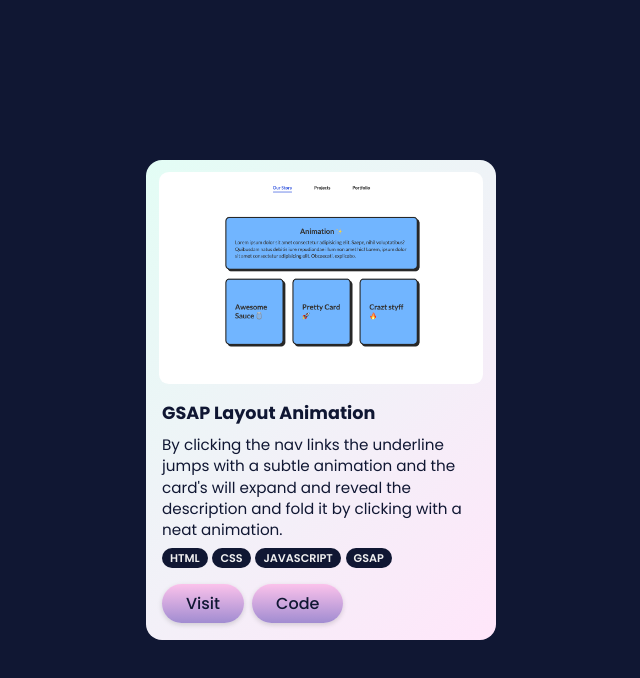
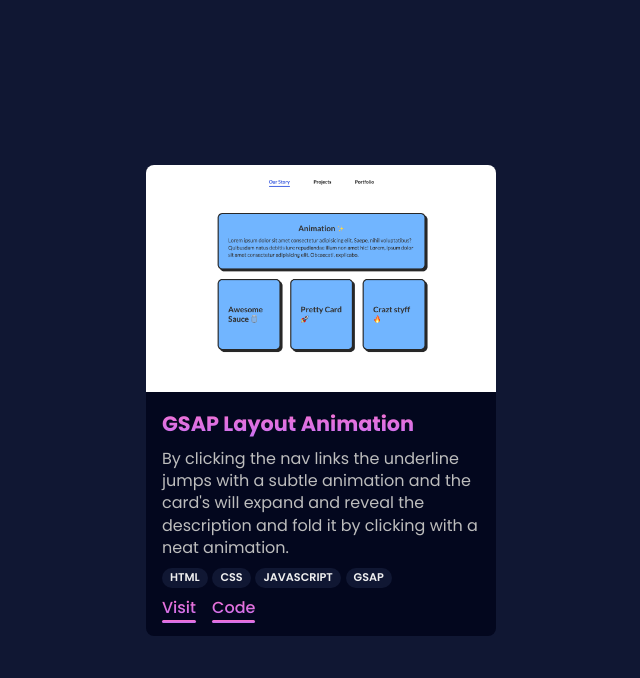
Before and after one commit to Salman-sajib/product-card-react, a React (Vite) app: page / in a window 1280 px wide. Shown: the top 678 px of the page, without its empty margins (319-959 px from the left). Built offline with nearby package versions, Linux system fonts and the light colour scheme.

Commit message:
modified the colors

```diff
--- a/src/App.jsx
+++ b/src/App.jsx
@@ -1,10 +1,12 @@
 import './App.css';
 import Card from './components/card/Card';
+import Card2 from './components/card2/Card2';
 
 function App() {
   return (
     <div className='app'>
       <Card />
+      {/* <Card2 /> */}
     </div>
   );
 }
--- a/src/components/card/Card.jsx
+++ b/src/components/card/Card.jsx
@@ -21,13 +21,15 @@
             <p>JAVASCRIPT</p>
             <p>GSAP</p>
           </div>
-          <div className='project-buttons'>
-            <button>
-              <a href='#'>Visit</a>
-            </button>
-            <button>
-              <a href='#'>Code</a>
-            </button>
+          <div className='learn-more'>
+            <ul>
+              <li>
+                <a href=''>Visit</a>
+              </li>
+              <li>
+                <a href=''>Code</a>
+              </li>
+            </ul>
           </div>
         </div>
       </div>
--- a/src/components/card/card.css
+++ b/src/components/card/card.css
@@ -1,14 +1,9 @@
-/* .card-container {
-  border: 10px solid;
-  border-image-source: ;
-} */
-
 .card {
   max-width: 350px;
-  background-image: linear-gradient(-225deg, #e3fdf5 0%, #ffe6fa 100%);
-  border-radius: 1rem;
-  color: hsl(227, 53%, 13%);
+  background-color: #03071e;
+  border-radius: 0.5rem;
   transition: box-shadow 0.3s ease-in-out;
+  overflow: hidden;
 }
 
 .project-detail {
@@ -19,20 +14,20 @@
 }
 
 .project-image {
-  padding: 0.8rem;
   padding-bottom: 0;
 }
 
-.project-image img {
-  border-radius: 0.6rem;
-}
-
 .project-name {
-  font-size: 1.1rem;
+  font-size: 1.3rem;
+  width: max-content;
+  background-image: linear-gradient(to top, #c471f5 0%, #fa71cd 100%);
+  background-clip: text;
+  -webkit-text-fill-color: transparent;
 }
 
 .project-description {
-  font-size: 0.95rem;
+  color: hsl(0, 0%, 74%);
+  font-size: 1rem;
   font-weight: 400;
   line-height: 1.4;
 }
@@ -53,24 +48,37 @@
   position: relative;
 }
 
-.project-buttons {
-  margin-top: 1rem;
-  margin-bottom: 0.5rem;
+.learn-more ul {
   display: flex;
-  gap: 0.5rem;
+  align-items: center;
+  gap: 1rem;
+  padding-left: 0;
 }
 
-.project-buttons button {
-  border: 0;
-  padding: 0;
-  background-color: transparent;
+.learn-more ul li {
+  list-style: none;
+  display: flex;
+  align-items: center;
 }
-.project-buttons button a {
+
+.learn-more ul li a {
   text-decoration: none;
-  background-image: linear-gradient(to top, #a18cd1 0%, #fbc2eb 100%);
-  color: hsl(227, 53%, 13%);
-  padding: 0.5rem 1.5rem;
-  border-radius: 500px;
+  color: hsl(0, 0%, 94%);
+  background-image: linear-gradient(to top, #c471f5 0%, #fa71cd 100%);
+  background-clip: text;
+  -webkit-text-fill-color: transparent;
+  font-size: 1rem;
   font-weight: 500;
-  box-shadow: 0px 2px 5px rgba(0, 0, 0, 0.15);
+  position: relative;
 }
+
+.learn-more ul li a::after {
+  content: '';
+  position: absolute;
+  width: 100%;
+  height: 3px;
+  left: 0;
+  bottom: -3px;
+  background-image: linear-gradient(to top, #c471f5 0%, #fa71cd 100%);
+  border-radius: 50px;
+}
```
Also changed, not shown: src/assets/project2.png (added).
